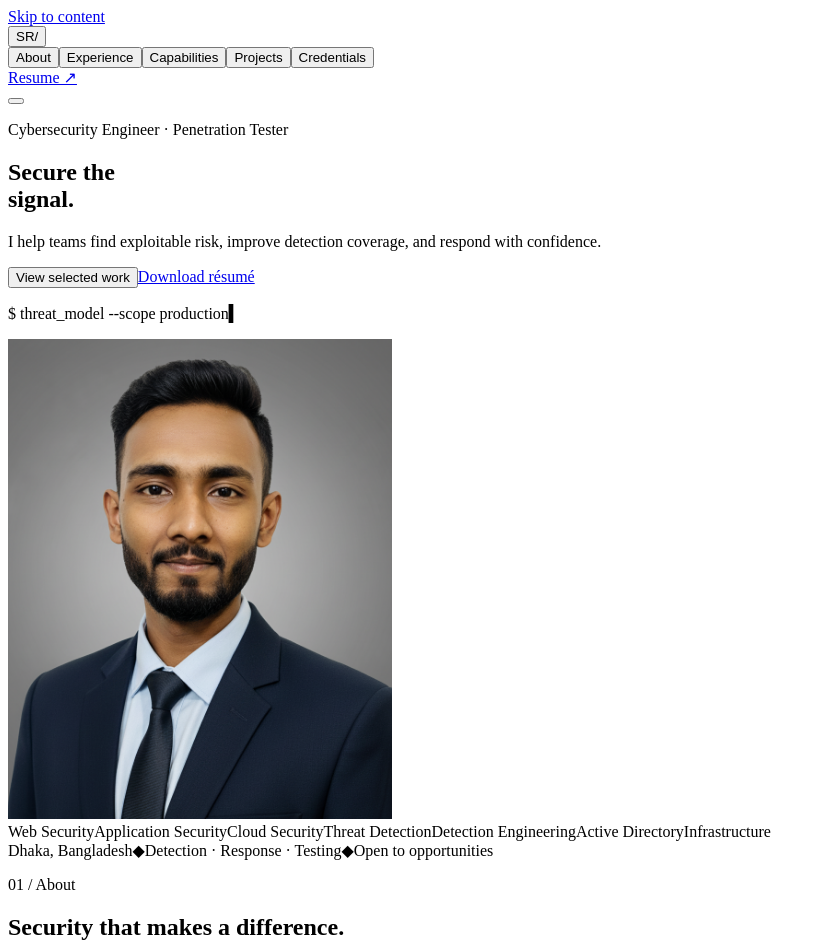
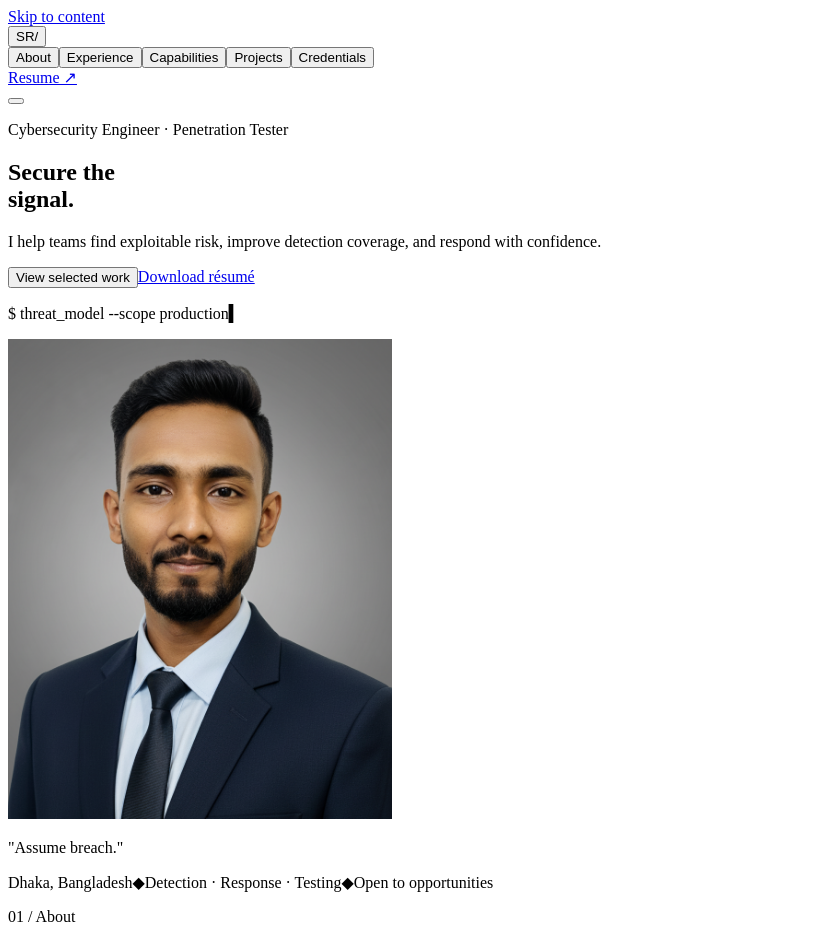
Before and after one commit to sondiproy0/sondiproy0, a React (Vite) app: page / in a window 1280 px wide. Shown: the top 949 px of the page, without its empty margins (0-826 px from the left). Built offline with nearby package versions, Linux system fonts and the light colour scheme; the HTML template or start-up script is replaced by a standard one.

Commit message:
hero: replace floating tags with minimal quote under headshot

```diff
--- a/src/components/Hero.jsx
+++ b/src/components/Hero.jsx
@@ -1,15 +1,5 @@
 import React from 'react'
 import { motion, useReducedMotion, useMotionValue, useSpring, useTransform } from 'framer-motion'
-
-const expertise = [
-  { label: 'Web Security', x: -10, y: 8 },
-  { label: 'Application Security', x: 88, y: 5 },
-  { label: 'Cloud Security', x: -14, y: 32 },
-  { label: 'Threat Detection', x: 90, y: 28 },
-  { label: 'Detection Engineering', x: -8, y: 56 },
-  { label: 'Active Directory', x: 86, y: 56 },
-  { label: 'Infrastructure', x: 30, y: 92 },
-]
 
 const EASE = [0.22, 1, 0.36, 1]
 
@@ -132,24 +122,16 @@ export default function Hero() {
           </div>
         </div>
 
-        {/* ── floating expertise tags ──────────────── */}
-        {expertise.map((b, i) => (
-          <motion.span
-            key={b.label}
-            aria-hidden="true"
-            initial={reduced ? false : { opacity: 0, scale: 0.85, y: 6 }}
-            animate={{ opacity: 1, scale: 1, y: 0 }}
-            transition={reduced ? { duration: 0 } : { delay: 0.2 + i * 0.06, duration: 0.2, ease: EASE }}
-            className="absolute rounded-full border border-accent/25 bg-surface/90 px-3 py-1.5 font-mono text-[10px] font-semibold uppercase tracking-badge-sm text-accent shadow-glow backdrop-blur-md"
-            style={{
-              left: `${b.x}%`,
-              top: `${b.y}%`,
-              animation: reduced ? 'none' : `float-soft 6s ease-in-out ${i * 0.5}s infinite`,
-            }}
-          >
-            {b.label}
-          </motion.span>
-        ))}
+        {/* ── quote ──────────────────────── */}
+        <motion.p
+          initial={reduced ? false : { opacity: 0 }}
+          animate={{ opacity: 1 }}
+          transition={{ duration: 0.2, delay: 0.2, ease: EASE }}
+          className="mt-5 text-center font-mono text-xs tracking-wide text-muted/50"
+          aria-hidden="true"
+        >
+          "Assume breach."
+        </motion.p>
       </motion.div>
     </section>
   )
```
